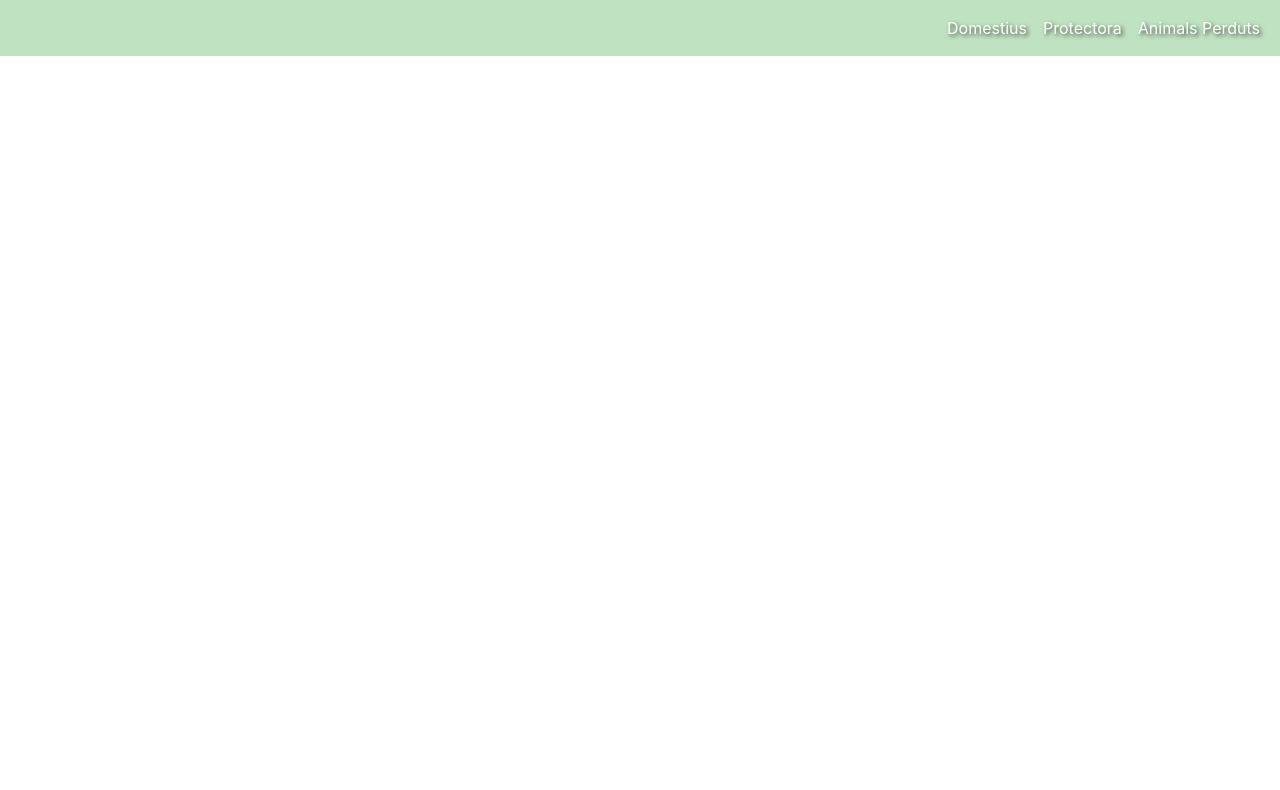
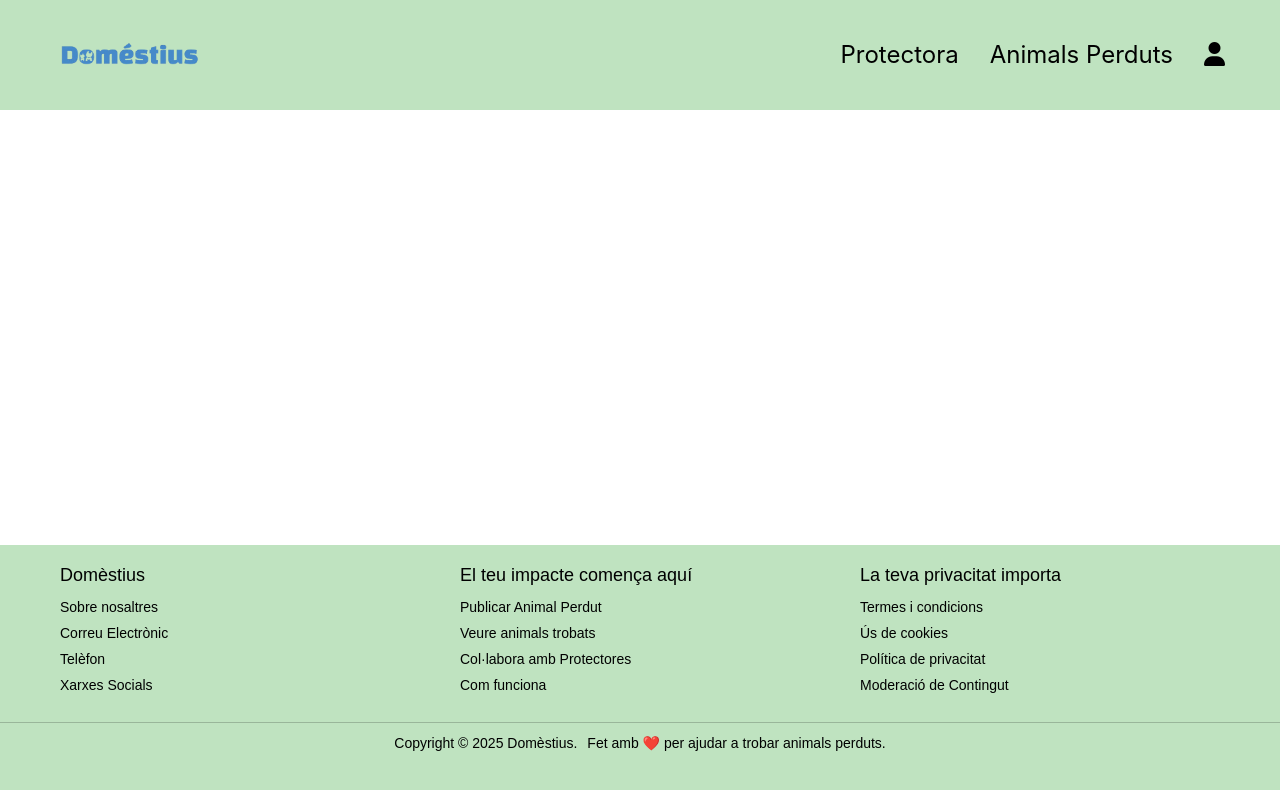
Before and after one commit to maartaa10/domestius2, an Angular app: page /navbar in a window 1280 px wide. Shown: the top 790 px of the page. Built offline with nearby package versions, Linux system fonts and the light colour scheme.

Commit message:
s'implementa el footer de la pagina, a decidir en quines parts es mostra

```diff
--- a/angular.json
+++ b/angular.json
@@ -38,7 +38,8 @@
             ],
             "styles": [
               "src/styles.css",
-              "node_modules/bootstrap/dist/css/bootstrap.min.css"
+              "node_modules/bootstrap/dist/css/bootstrap.min.css",
+              "node_modules/@fortawesome/fontawesome-free/css/all.min.css"
 
             ],
             "scripts": [ "node_modules/@popperjs/core/dist/umd/popper.min.js",
--- a/src/app/app-routing.module.ts
+++ b/src/app/app-routing.module.ts
@@ -3,12 +3,15 @@ import { RouterModule, Routes } from '@angular/router';
 import { IniciComponent } from './inici/inici.component';
 import { NavbarComponent } from './navbar/navbar.component';
 import { ProtectoraComponent } from './protectora/protectora.component';
+import { FooterComponent } from './footer/footer.component';
 
 const routes: Routes = [
   { path: '', component: IniciComponent },
+
   { path: 'navbar', component: NavbarComponent },
   { path: 'protectora', component: ProtectoraComponent },
 /*   { path: 'animal-perdut', component: AnimalPerdutComponent }, */
+{ path: 'footer', component: FooterComponent },
 ];
 
 @NgModule({
--- a/src/app/app.component.html
+++ b/src/app/app.component.html
@@ -175,6 +175,7 @@
       margin-block: 1.5rem;
     }
   }
+
 </style>
 <!--
 <main class="main">
@@ -332,5 +333,6 @@
 <!-- * * * * * * * * * * End of Placeholder  * * * * * * * * * * * * -->
 <!-- * * * * * * * * * * * * * * * * * * * * * * * * * * * * * * * * -->
 <!-- <app-inici></app-inici> -->
-
+<!-- <app-footer></app-footer> -->
 <router-outlet />
+<app-footer *ngIf="showFooter"></app-footer>
--- a/src/app/app.component.ts
+++ b/src/app/app.component.ts
@@ -1,4 +1,5 @@
 import { Component } from '@angular/core';
+import { NavigationEnd, Router } from '@angular/router';
 
 @Component({
   selector: 'app-root',
@@ -8,4 +9,15 @@ import { Component } from '@angular/core';
 })
 export class AppComponent {
   title = 'domestius2';
+  showFooter: boolean = false;
+  constructor(private router: Router) {
+
+    this.router.events.subscribe(event => {
+      if (event instanceof NavigationEnd) {
+
+        const footerRoutes = ['/navbar'];
+        this.showFooter = footerRoutes.includes(event.url);
+      }
+    });
+  }
 }
--- a/src/app/footer/footer.component.css
+++ b/src/app/footer/footer.component.css
@@ -0,0 +1,53 @@
+/* Estilos generales del footer */
+.footer {
+    background-color: #bfe3c0;
+    color: black;
+    padding: 20px 0;
+    position: absolute;
+    bottom: 0;
+    width: 100%;
+    text-align: center;
+    font-family: Arial, sans-serif;
+  }
+
+  /* Estructura del contenido */
+  .footer-content {
+    display: flex;
+    justify-content: space-around;
+    max-width: 1200px;
+    margin: 0 auto;
+    padding-bottom: 10px;
+  }
+
+  /* Columnas de información */
+  .column {
+    flex: 1;
+    text-align: left;
+    padding: 0 20px;
+  }
+
+  .column h3 {
+    font-size: 18px;
+    margin-bottom: 10px;
+  }
+
+  .column ul {
+    list-style: none;
+    padding: 0;
+  }
+
+  .column li {
+    font-size: 14px;
+    margin-bottom: 5px;
+    cursor: pointer;
+  }
+
+
+  .footer-bottom {
+    display: flex;
+    justify-content: center;
+    gap: 10px;
+    padding: 10px 20px;
+    font-size: 14px;
+    border-top: 1px solid rgba(0, 0, 0, 0.2);
+  }
--- a/src/app/footer/footer.component.html
+++ b/src/app/footer/footer.component.html
@@ -1 +1,38 @@
-<p>footer works!</p>
+<footer class="footer">
+    <div class="footer-content">
+      <div class="column">
+        <h3>Domèstius</h3>
+        <ul>
+          <li>Sobre nosaltres</li>
+          <li>Correu Electrònic</li>
+          <li>Telèfon</li>
+          <li>Xarxes Socials</li>
+        </ul>
+      </div>
+
+      <div class="column">
+        <h3>El teu impacte comença aquí</h3>
+        <ul>
+          <li>Publicar Animal Perdut</li>
+          <li>Veure animals trobats</li>
+          <li>Col·labora amb Protectores</li>
+          <li>Com funciona</li>
+        </ul>
+      </div>
+
+      <div class="column">
+        <h3>La teva privacitat importa</h3>
+        <ul>
+          <li>Termes i condicions</li>
+          <li>Ús de cookies</li>
+          <li>Política de privacitat</li>
+          <li>Moderació de Contingut</li>
+        </ul>
+      </div>
+    </div>
+
+    <div class="footer-bottom">
+      <p>Copyright © 2025 Domèstius.</p>
+      <p>Fet amb ❤️ per ajudar a trobar animals perduts.</p>
+    </div>
+  </footer>
--- a/src/app/navbar/navbar.component.css
+++ b/src/app/navbar/navbar.component.css
@@ -1,14 +1,42 @@
+/* Estilo general del navbar */
 .navbar-custom {
   background-color: #bfe3c0;
+  color: black;
+  padding: 10px 20px;
 }
-  .navbar-custom .navbar-brand,
-  .navbar-custom .nav-link {
+
+.navbar-brand {
+  display: flex;
+  align-items: center;
+  font-size: 1.5rem;
+  font-weight: bold;
   color: white;
-    text-shadow: 2px 2px 4px rgba(0, 0, 0, 0.7);
+  text-decoration: none;
 }
-  .navbar-custom .nav-link:hover {
-    color: #457b9d;
+
+.navbar-logo {
+  height: 80px;
+  margin-right: 10px;
 }
-  .navbar-custom .navbar-toggler {
-    border-color: #457b9d;
+
+.nav-link {
+  color: black;
+  font-size: 1.5rem;
+  margin-right: 15px;
+  text-decoration: none;
+  transition: color 0.3s;
 }
+
+.nav-link:hover {
+  color: #add8e6;
+}
+
+.user-icon {
+  font-size: 1.5rem;
+  color: white;
+  transition: color 0.3s;
+}
+
+.user-icon:hover {
+  color: #add8e6;
+}
--- a/src/app/navbar/navbar.component.html
+++ b/src/app/navbar/navbar.component.html
@@ -1,27 +1,28 @@
-
 <nav class="navbar navbar-expand-lg navbar-custom">
     <div class="container-fluid">
-        <a class="navbar-brand nav-link" href="#"><i class="fa-solid fa-compact-disc"></i> <img src="" alt=""> <i class="fa-solid fa-compact-disc"></i></a>
+
+        <a class="navbar-brand nav-link" href="#">
+            <img src="assets/logo.png" alt="Domestius" class="navbar-logo">
+        </a>
+
+
         <button class="navbar-toggler" type="button" data-bs-toggle="collapse" data-bs-target="#navbarNav" aria-controls="navbarNav" aria-expanded="false" aria-label="Toggle navigation">
             <span class="navbar-toggler-icon"></span>
         </button>
+
         <div class="collapse navbar-collapse" id="navbarNav">
             <ul class="navbar-nav ms-auto">
-                <li class="nav-item">
-                    <a class="nav-link" [routerLink]="['/']">Domestius</a>
-                </li>
                 <li class="nav-item">
                     <a class="nav-link" [routerLink]="['/protectora']">Protectora</a>
                 </li>
                 <li class="nav-item">
                     <a class="nav-link" [routerLink]="['/animal-perdut']">Animals Perduts</a>
                 </li>
-               <!--  <li class="nav-item">
-                    <a class="nav-link" [routerLink]="['/banda-create']">Nova Banda</a>
+                <li class="nav-item">
+                    <a class="nav-link" href="#">
+                        <i class="fa-solid fa-user"></i>
+                    </a>
                 </li>
-                <li class="nav-item">
-                    <a class="nav-link" [routerLink]="['/membre-create']">Nou Membre</a>
-                </li> -->
             </ul>
         </div>
     </div>
--- a/src/index.html
+++ b/src/index.html
@@ -6,6 +6,7 @@
   <base href="/">
   <meta name="viewport" content="width=device-width, initial-scale=1">
   <link rel="icon" type="image/x-icon" href="favicon.ico">
+  <link href="https://cdnjs.cloudflare.com/ajax/libs/font-awesome/6.0.0/css/all.min.css" rel="stylesheet">
 </head>
 <body>
   <app-root></app-root>
--- a/src/styles.css
+++ b/src/styles.css
@@ -1 +1,16 @@
-/* You can add global styles to this file, and also import other style files */
+html, body {
+    height: 100%;
+    margin: 0;
+    display: flex;
+    flex-direction: column;
+  }
+
+  app-root {
+    display: flex;
+    flex-direction: column;
+    min-height: 100vh;
+  }
+
+  main {
+    flex-grow: 1;
+  }
```
Also changed, not shown: public/assets/logo.png (added). Lines whose indentation alone changed are shown as unchanged.
